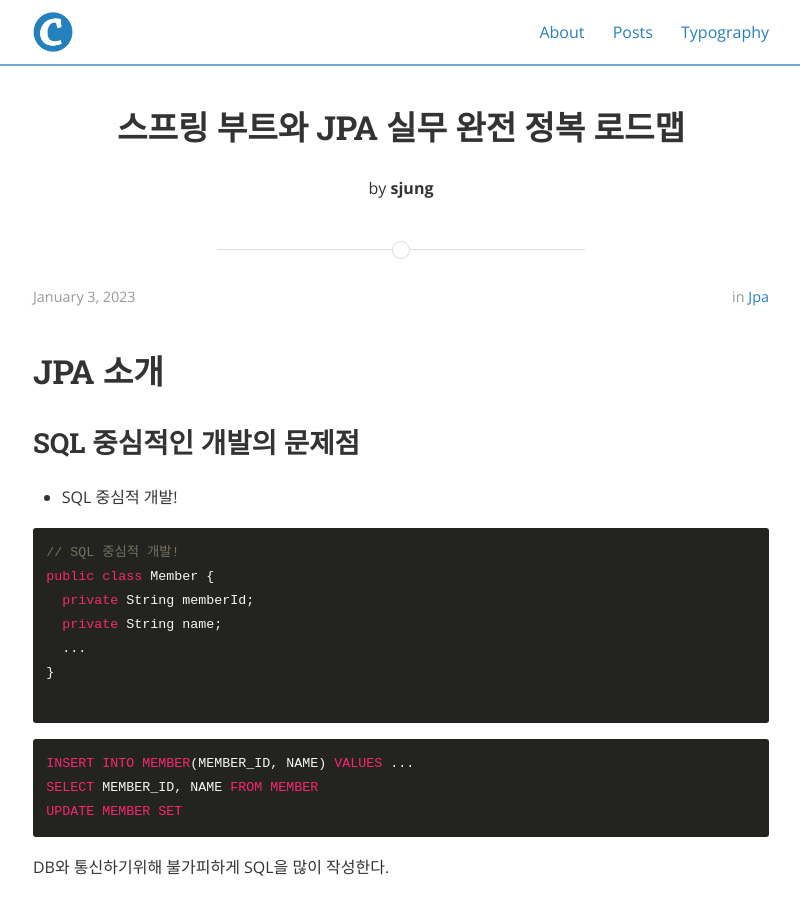
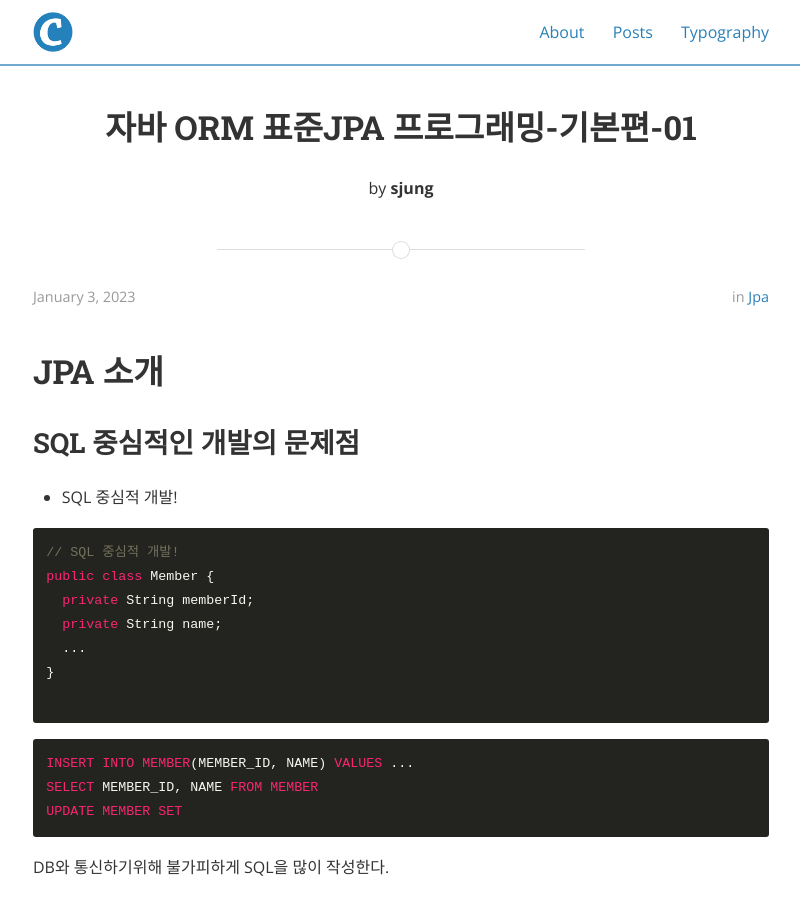
Before and after one commit to sayco5842/sayco5842.github.io, a Jekyll site: the page built from _posts/2023-01-03-자바ORM표준JPA프로그래밍-기본편.markdown, in a window 1280 px wide and 900 px high. Shown: the whole window, without its empty margins (239-1039 px from the left). Built offline with Jekyll 4.4.1, drawn with Linux system fonts in a browser that asks for light colours; nearby versions of some CDN libraries.

Commit message:
Update 2023-01-03-자바ORM표준JPA프로그래밍-기본편.markdown

```diff
--- a/_posts/2023-01-03-자바ORM표준JPA프로그래밍-기본편.markdown
+++ b/_posts/2023-01-03-자바ORM표준JPA프로그래밍-기본편.markdown
@@ -1,6 +1,6 @@
 ---
 layout: post
-title:  "스프링 부트와 JPA 실무 완전 정복 로드맵"
+title:  "자바 ORM 표준JPA 프로그래밍-기본편-01"
 date:   2023-01-03 10:00:00
 author: sjung
 categories: JPA
```
